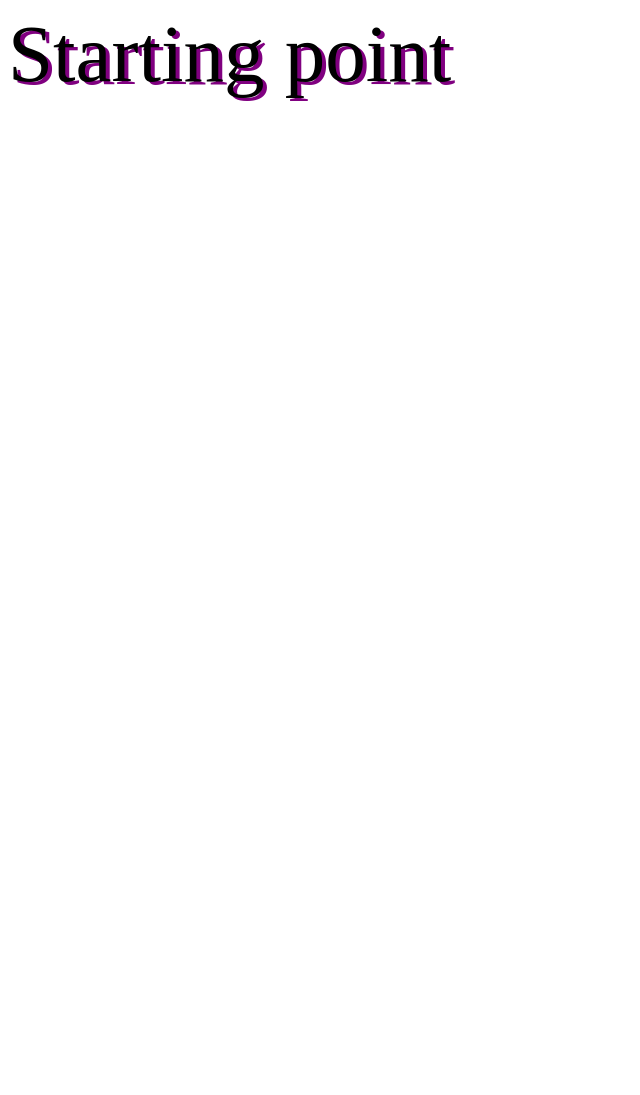
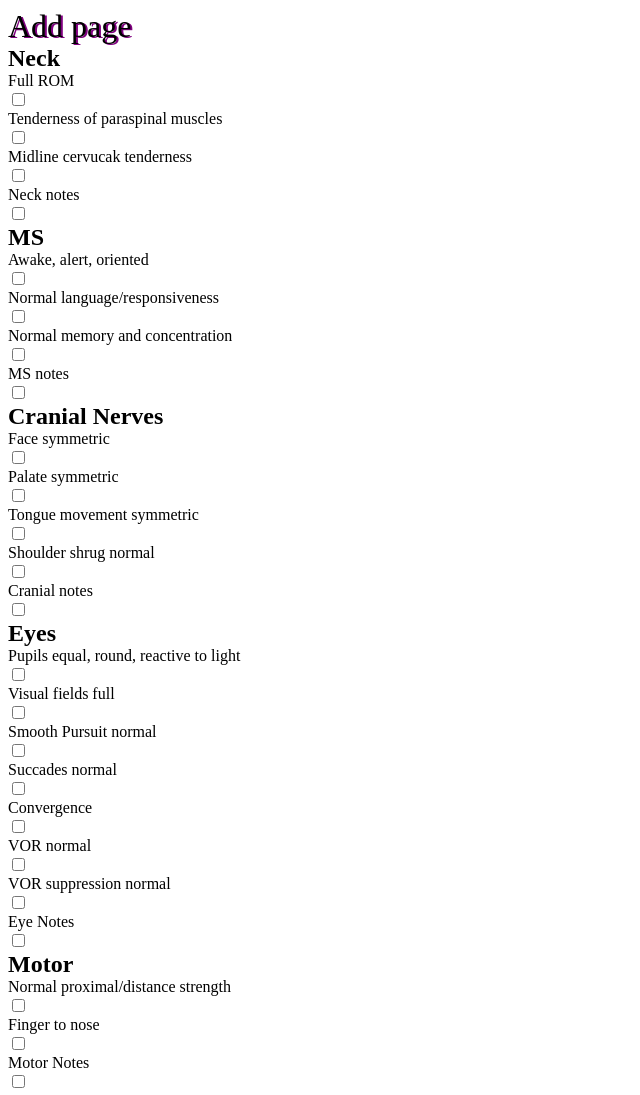
Before and after one commit to ariamoraine/headCheck, a React app: page /add in a window 1280 px wide. Shown: the top 1095 px of the page, without its empty margins (0-640 px from the left). Before the commit the page ends 800 px from the top, so only its background shows below. Built offline with nearby package versions, Linux system fonts and the light colour scheme.

Commit message:
have some basics displaying

```diff
--- /dev/null
+++ b/client/reactThings/Containers/AppContainer.js
@@ -0,0 +1,20 @@
+import React, { Component } from 'react'
+import { Link } from 'react-router-dom'
+
+export default class App extends Component {
+
+  constructor (props) {
+    super(props)
+  }
+
+  render () {
+    return (
+      <div>
+        <div className='title'>Welcome To Initial Exam</div>
+        <Link to={'/add'}>Add an entry</Link>
+        <div />
+        <Link to={'/view'}>View all entries</Link>
+      </div>
+    )
+  }
+}
--- /dev/null
+++ b/client/reactThings/Containers/ViewContainer.js
@@ -0,0 +1,23 @@
+import React, { Component } from 'react'
+import { Route, Switch } from 'react-router-dom'
+import ViewAll from '../components/viewAll'
+import ViewDetail from '../components/viewDetail'
+
+export default class View extends Component {
+  constructor (props) {
+    super(props)
+
+  }
+
+  render () {
+    return (
+      <div>
+        <div>View Header</div>
+        <Switch>
+          <Route exact path='/view' component={ViewAll}/>
+          <Route path='/view/:number' component={ViewDetail}/>
+        </Switch>
+      </div>
+    )
+  }
+}
--- /dev/null
+++ b/client/reactThings/components/add.js
@@ -0,0 +1,184 @@
+import React, { Component } from 'react'
+
+export default class Add extends Component {
+
+  constructor (props) {
+    super(props)
+
+    this.state = {
+      formInfo: {
+        Neck: {
+           fullROM: {
+             title: 'Full ROM',
+             value: null
+           },
+           tenderParaspinalMuscles: {
+             title: 'Tenderness of paraspinal muscles',
+             value: null
+           },
+           tenderCervical: {
+             title: 'Midline cervucak tenderness',
+             vlaue: null
+           },
+           notes: {
+             title: 'Neck notes',
+             value: ''
+           }
+          },
+          MS: {
+           aao: {
+             title: 'Awake, alert, oriented',
+             value: null
+           },
+           language: {
+             title: 'Normal language/responsiveness',
+             value: null
+           },
+           memory: {
+             title: 'Normal memory and concentration',
+             value: null
+           },
+           notes: {
+             title: 'MS notes',
+             value: ''
+           }
+          },
+          'Cranial Nerves': {
+           face: {
+             title: 'Face symmetric',
+             value: null
+           },
+           palate: {
+             title: 'Palate symmetric',
+             value: null
+           },
+           tongue: {
+             title: 'Tongue movement symmetric',
+             value: null
+           },
+           shoulder: {
+             title: 'Shoulder shrug normal',
+             value: null
+           },
+           notes: {
+             title: 'Cranial notes',
+             value: ''
+           }
+          },
+          Eyes: {
+           pupils: {
+             title: 'Pupils equal, round, reactive to light',
+             value: null
+           },
+           visualField: {
+             title: 'Visual fields full',
+             value: null
+           },
+           smoothPursuit: {
+             title: 'Smooth Pursuit normal',
+             value: null
+           },
+           succades: {
+             title: 'Succades normal',
+             value: null
+           },
+           convergence: {
+             title: 'Convergence',
+             value: null
+           },
+           vor: {
+             title: 'VOR normal',
+             value: null
+           },
+           vorSuppression: {
+             title: 'VOR suppression normal',
+             value: null
+           },
+           notes: {
+             title: 'Eye Notes',
+             value: ''
+           }
+          },
+          Motor: {
+           strength: {
+             title: 'Normal proximal/distance strength',
+             value: null
+           },
+           fingerNose: {
+             title: 'Finger to nose',
+             value: null
+           },
+           notes: {
+             title: 'Motor Notes',
+             value: ''
+           }
+          },
+          sensory: {
+           touch: {
+             title: 'Normal sensation to light touch',
+             value: null
+           },
+           notes: {
+             title: 'Sensory notes',
+             value: ''
+           }
+          },
+          Proprioception: {
+           romberg: {
+             title: 'Romberg normal',
+             value: null
+           },
+           fakuda: {
+             title: 'Fakuda normal',
+             value: null
+           },
+           notes: {
+             title: 'Proprioception notes',
+             value: ''
+           }
+          },
+          Balance: {
+           testOne: {
+             title: 'Normal single leg, eyes closed, squat',
+             value: null
+           },
+           testTwo: {
+             title: 'Normal tandem forward/backward',
+             value: null
+           }
+          }
+       }
+    }
+  }
+
+  render () {
+    return (
+      <div>
+      <div className='title'>Add page</div>
+      {Object.keys(this.state.formInfo).map(element => {
+        console.log(element)
+        return (
+          <div>
+          <div className='cat'>{element}</div>
+          {Object.keys(this.state.formInfo[element]).map(subCat => {
+            console.log(subCat)
+            return(
+              <div>
+                <div>{this.state.formInfo[element][subCat].title}</div>
+                <input
+                  style={{display: 'inline'}}
+                  type="checkbox"
+                  name={this.state.formInfo[element][subCat]}
+                  value={this.state.formInfo[element][subCat].value || false} />
+              </div>
+            )
+          })
+          }
+        </div>
+        )
+      })
+      }
+      </div>
+    )
+  }
+}
--- /dev/null
+++ b/client/reactThings/components/viewAll.js
@@ -0,0 +1,7 @@
+import React from 'react'
+
+export default function ViewAll () {
+  return (
+    <div>View All</div>
+  )
+}
--- /dev/null
+++ b/client/reactThings/components/viewDetail.js
@@ -0,0 +1,7 @@
+import React from 'react'
+
+export default function ViewDetail () {
+  return (
+    <div>View Detail</div>
+  )
+}
--- a/client/reactThings/index.js
+++ b/client/reactThings/index.js
@@ -3,10 +3,28 @@ import ReactDOM from 'react-dom'
 import { Provider } from 'react-redux'
 import '../../public/index.scss'
 import store from './store'
+import { BrowserRouter, Switch, Route } from 'react-router-dom'
+import App from './Containers/AppContainer'
+import Add from './components/add'
+import View from './Containers/ViewContainer'
+
+const MainRouter = () => (
+  <main>
+    <Switch>
+      <Route exact path='/' component={App} />
+      <Route path='/add' component={Add} />
+      <Route path='/view' component={View} />
+    </Switch>
+  </main>
+)
+      // <Route path='/roster' component={Roster}/>
+      // <Route path='/schedule' component={Schedule}/>
 
 ReactDOM.render(
   <Provider store={store}>
-    <div>Starting point</div>
+    <BrowserRouter>
+      <MainRouter />
+    </BrowserRouter>
   </Provider>,
   document.getElementById('app')
 )
--- a/main.js
+++ b/main.js
@@ -55,7 +55,8 @@ app.use('/api', apiRoutes)
 
 //routing for everything else
 app.get('*', (req, res, next) => {
-  res.sendFile(path.join(__dirname, 'index.html'))
+  console.log('dirname', __dirname)
+  res.sendFile(path.join(__dirname + '/public', 'index.html'))
 })
 
 //error handler
--- a/package.json
+++ b/package.json
@@ -21,7 +21,7 @@
     "react": "^15.5.4",
     "react-dom": "^15.5.4",
     "react-redux": "^5.0.5",
-    "react-router": "^4.1.1",
+    "react-router-dom": "^4.2.2",
     "redux": "^3.6.0",
     "redux-logger": "^3.0.6",
     "redux-thunk": "^2.2.0",
--- a/public/index.scss
+++ b/public/index.scss
@@ -1,7 +1,12 @@
 $all-font: 1.5em;
 $main-color: purple;
 
-* {
-  font-size: $all-font;
-  text-shadow: 4px 3px $main-color;
+.title {
+  font-size: 2em;
+  text-shadow: 2px 1px $main-color;
 }
+
+.cat {
+  font-size: 1.5em;
+  font-weight: bold;
+}
--- a/server/apiRoutes/users.js
+++ b/server/apiRoutes/users.js
@@ -6,7 +6,8 @@ userRouter.get('/', (req, res, next) => {
 })
 
 userRouter.get('/me', (req, res, next) => {
-  res.send(req.user)
+  if (req.user) res.send(req.user)
+  else res.redirect('/api/users/login')
 })
 
 userRouter.post('/login', (req, res, next) => {
```
Also changed, not shown: client/reactThings/Containers/AddContainer.js (added).
